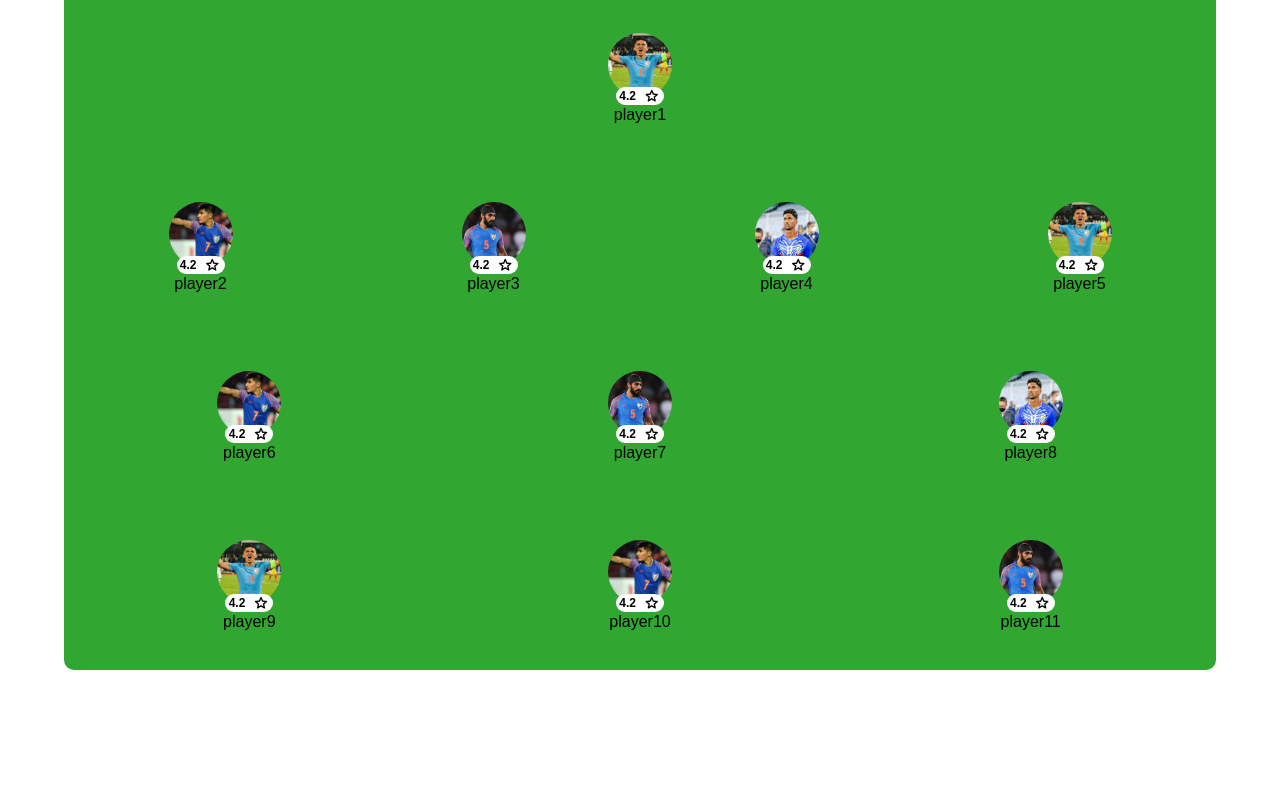
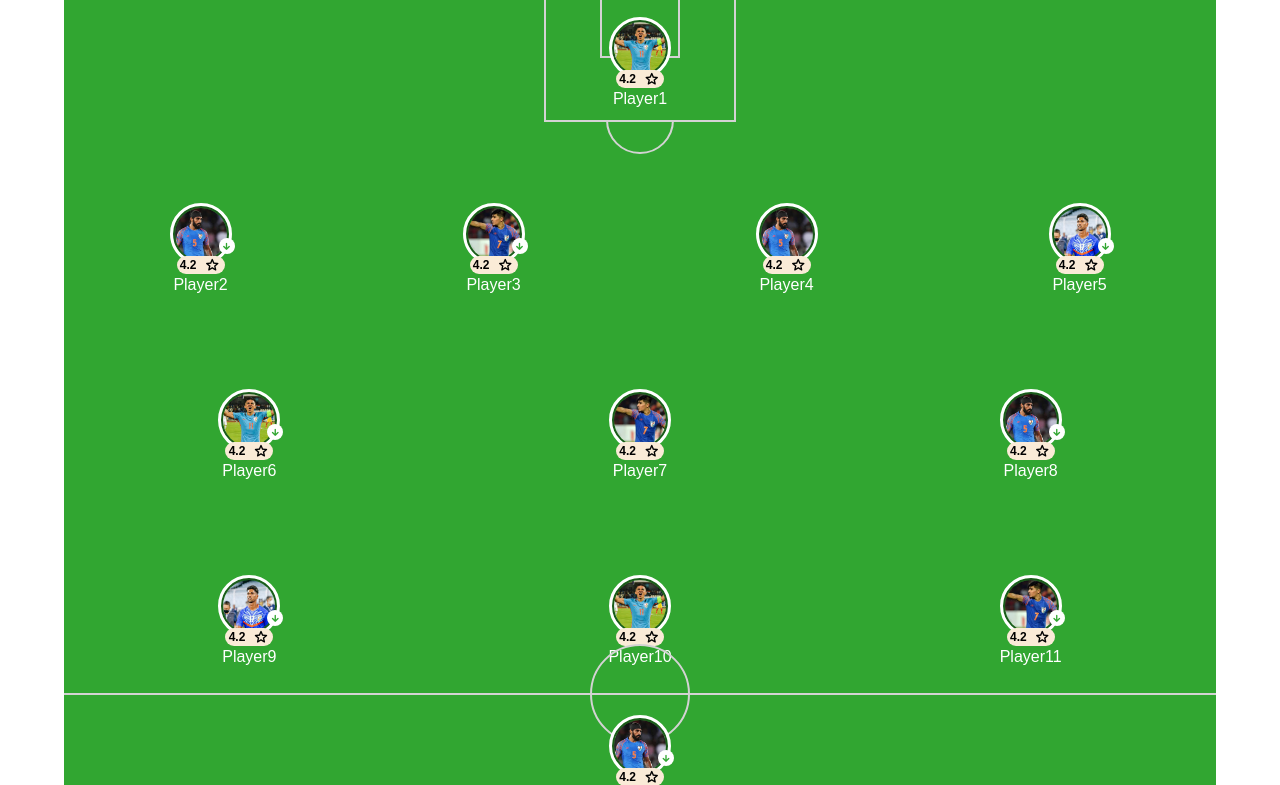
Before and after one commit to raviyadav7352/dreamSeven, a plain HTML site: page index.html in a window 1280 px wide. Shown: the part 120-905 px from the top of the page. Before the commit the page ends 800 px from the top, so only its background shows below. Drawn offline with nearby package versions, Linux system fonts and the light colour scheme.

Commit message:
data render by store

```diff
--- a/index.html
+++ b/index.html
@@ -12,9 +12,19 @@
 
 <body>
     <div class="container df-jusfy">
+        <!-- <div class="card">
+            <p class="text1">ADVICE #123</p>
+            <p class="text2">It is easy to sit and take notice what's difficult is getting up and taking action.</p>
+            <div class="line"><div class="backcolor"></div></div>
+            <div class="logo">
+                <span class="material-symbols-rounded">
+                verified
+                </span>
+            </div>
+        </div> -->
         <div class="wrapper df-dr-col align-c g10 ">
             <header class="header df-aln-center p10 flex-s">
-                <div class="flags flag df-aln-center g10">
+                <div class="flags flag df-aln-center row-r g10">
                     <div class="score">1 <span class="sore-screen">(4)</span></div>
                     <div class="imgbox">
                         <img src="images/download.png" alt="team flag" class="flagimg">
@@ -22,13 +32,13 @@
                 </div>
                 <div class="match-name">fifa world</div>
                 <div class="flags flag df-aln-center g10">
-                    <div class="score">1 <span class="sore-screen">(4)</span></div>
+                    <div class="score">1 <span class="sore-screen">(3)</span></div>
                     <div class="imgbox">
                         <img src="images/images.png" alt="team flag" class="flagimg">
                     </div>
                 </div>
             </header>
-            <section class="section df-dr-col overf-h bdr-rad flex-g">
+            <section class="section df-dr-col  bdr-rad flex-g">
                 <header class="section-header df-aln-center p10 flex-s">
                     <div class="flag-text">
                         <img src="images/download.png" alt="" class="img-section">
@@ -37,34 +47,48 @@
                     <div class="score-collection">4-3-3</div>
                 </header>
                 <section class="ground-section df-dr-col flex-g just-sp-ar">
-                    <div class="box1 box" id="player1">
-                        <!-- <div class="item df-dr-col align-c overf-h" >
-                            <img src="images/images (1).jfif" alt="player" class="item-img">
-                            <div class="ratting-box df-aln-center just-sp-ar">
-                                <p class="ratting">4.2</p>
-                                <input type="checkbox">
-                            </div>
-                            <p class="player-name">messi</p>
-                        </div> -->
+                    <div class="teamA">
+                        <div class="goalpost post1"><div class="smallpost"></div></div>
+                        <div class="centreLine"></div>
 
+                        <div class="box1 box" id="line1">
+
+                        </div>
+                        <div class="box1 box" id="line2">
+                        </div>
+                        <div class="box1 box" id="line3">
+
+                        </div>
+                        <div class="box1 box" id="line4">
+
+                        </div>
                     </div>
-                    <div class="box1 box df-y-center " id="player2">
-                        <!-- <div class="item"><img src="images/images (2).jfif" alt="player" class="item-img"> </div>
-                        <div class="item"><img src="images/images (3).jfif" alt="player" class="item-img"> </div>
-                        <div class="item"><img src="images/images (4).jfif" alt="player" class="item-img"> </div>
-                        <div class="item"><img src="images/images (1).jfif" alt="player" class="item-img"> </div> -->
-                    </div>
-                    <div class="box1 box" id="player3">
-                        <!-- <div class="item"><img src="images/images (1).jfif" alt="player" class="item-img"> </div>
-                        <div class="item"><img src="images/images (2).jfif" alt="player" class="item-img"> </div>
-                        <div class="item"><img src="images/images (3).jfif" alt="player" class="item-img"> </div> -->
-                    </div>
-                    <div class="box1 box" id="player4">
-                        <!-- <div class="item"><img src="images/images (3).jfif" alt="player" class="item-img"> </div>
-                        <div class="item"><img src="images/images (4).jfif" alt="player" class="item-img"> </div>
-                        <div class="item"><img src="images/images (2).jfif" alt="player" class="item-img"> </div> -->
+                    <div class="teamB">
+                        <div class="box1 box" id="line5">
+
+                        </div>
+                        <div class="box1 box" id="line6">
+
+                        </div>
+                        <div class="box1 box" id="line7">
+
+                        </div>
+                        <div class="box1 box" id="line8">
+
+                        </div>
+                        <div class="box1 box" id="line9">
+
+                        </div>
+                        <div class="goalpost post2"><div class="smallpost"></div></div>
                     </div>
                 </section>
+                <footer class="section-header footer df-aln-center p10 flex-s">
+                    <div class="flag-text">
+                        <img src="images/download.png" alt="" class="img-section">
+                        <p class="team-name">crotonia</p>
+                    </div>
+                    <div class="score-collection">4-3-3</div>
+                </header>
             </section>
         </div>
     </div>
--- a/script.js
+++ b/script.js
@@ -1,57 +1,98 @@
 (function () {
-    let playerData = [
-        { image: "images/images (1).jfif", pname: "player1", rate: "4.2", star: true },
-        { image: "images/images (2).jfif", pname: "player2", rate: "4.2", star: true },
-        { image: "images/images (3).jfif", pname: "player3", rate: "4.2", star: true },
-        { image: "images/images (4).jfif", pname: "player4", rate: "4.2", star: true },
-        { image: "images/images (1).jfif", pname: "player5", rate: "4.2", star: true },
-        { image: "images/images (2).jfif", pname: "player6", rate: "4.2", star: true },
-        { image: "images/images (3).jfif", pname: "player7", rate: "4.2", star: true },
-        { image: "images/images (4).jfif", pname: "player8", rate: "4.2", star: true },
-        { image: "images/images (1).jfif", pname: "player9", rate: "4.2", star: true },
-        { image: "images/images (2).jfif", pname: "player10", rate: "4.2", star: true },
-        { image: "images/images (3).jfif", pname: "player11", rate: "4.2", star: true },
+    let lineData = [
+        { image: "images/images (1).jfif", pname: "player1", rate: "4.2", star: false },
+        { image: "images/images (3).jfif", pname: "player2", rate: "4.2", star: true },
+        { image: "images/images (2).jfif", pname: "player3", rate: "4.2", star: true },
+        { image: "images/images (3).jfif", pname: "player4", rate: "4.2", star: false },
+        { image: "images/images (4).jfif", pname: "player5", rate: "4.2", star: true },
+        { image: "images/images (1).jfif", pname: "player6", rate: "4.2", star: true },
+        { image: "images/images (2).jfif", pname: "player7", rate: "4.2", star: false },
+        { image: "images/images (3).jfif", pname: "player8", rate: "4.2", star: true },
+        { image: "images/images (4).jfif", pname: "player9", rate: "4.2", star: true },
+        { image: "images/images (1).jfif", pname: "player10", rate: "4.2", star: false },
+        { image: "images/images (2).jfif", pname: "player11", rate: "4.2", star: true },
+        { image: "images/images (3).jfif", pname: "player1", rate: "4.2", star: true },
+        { image: "images/images (1).jfif", pname: "player2", rate: "4.2", star: false },
+        { image: "images/images (2).jfif", pname: "player3", rate: "4.2", star: true },
+        { image: "images/images (3).jfif", pname: "player4", rate: "4.2", star: true },
+        { image: "images/images (4).jfif", pname: "player5", rate: "4.2", star: false },
+        { image: "images/images (1).jfif", pname: "player6", rate: "4.2", star: true },
+        { image: "images/images (2).jfif", pname: "player7", rate: "4.2", star: true },
+        { image: "images/images (3).jfif", pname: "player8", rate: "4.2", star: false },
+        { image: "images/images (4).jfif", pname: "player9", rate: "4.2", star: true },
+        { image: "images/images (1).jfif", pname: "player10", rate: "4.2", star: false },
+        { image: "images/images (2).jfif", pname: "player11", rate: "4.2", star: true },
+
     ]
 
 
-    let playerSet = ()=>{
-        let html0 ='';
+    let lineSet = ()=>{
         let html1 ='';
         let html2 ='';
         let html3 ='';
+        let html4 ='';
+        let html5 ='';
+        let html6 ='';
+        let html7 ='';
+        let html8 ='';
+        let html9 ='';
         let item='';
 
-        playerData.forEach((item ,index)=>{
-            let htmlelem = `<div class="item df-dr-col align-c overf-h" >
-        <img src="${item.image}" alt="player" class="item-img">
+        lineData.forEach((item ,index)=>{
+            let hire = `
+            <div class="hire">
+                <span class="material-symbols-rounded arrowDown">
+                arrow_downward
+                </span>
+            </div>`
+            let htmlelem = `
+            <div class="item df-dr-col align-c " >
+                <div class="image-box">
+                    <img src="${item.image}" alt="line" class="item-img">
                     <div class="ratting-box df-aln-center just-sp-ar">
                         <p class="ratting">${item.rate}</p>
                         <span class="material-symbols-rounded star">
                             star
                         </span>
                     </div>
-        <p class="player-name">${item.pname}</p>
+                   ${item.star ? hire :''}
+                </div>
+                <p class="line-name">${item.pname}</p>
             </div>`
             if(index <=0 ){
-            html0 +=htmlelem
+            html1 +=htmlelem
         }else if(index >0 && index <=4){
-            html1 +=htmlelem
+            html2 +=htmlelem
         }else if(index >4 && index <=7){
-            html2 +=htmlelem
-        }else if(index >=7){
             html3 +=htmlelem
+        }else if(index >7 && index <=10){
+            html4 +=htmlelem
+        }else if(index >10 && index <=11){
+            html5 +=htmlelem
+        }else if(index >11 && index <=14){
+            html6 +=htmlelem
+        }else if(index >14 && index <=16){
+            html7 +=htmlelem
+        }else if(index >16 && index <=20){
+            html8 +=htmlelem
+        }else if(index >20){
+            html9 +=htmlelem
         }
 
         })
-
-        document.getElementById("player1").innerHTML=html0
-        document.getElementById("player2").innerHTML=html1
-        document.getElementById("player3").innerHTML=html2
-        document.getElementById("player4").innerHTML=html3
+        document.getElementById("line1").innerHTML=html1
+        document.getElementById("line2").innerHTML=html2
+        document.getElementById("line3").innerHTML=html3
+        document.getElementById("line4").innerHTML=html4
+        document.getElementById("line5").innerHTML=html5
+        document.getElementById("line6").innerHTML=html6
+        document.getElementById("line7").innerHTML=html7
+        document.getElementById("line8").innerHTML=html8
+        document.getElementById("line9").innerHTML=html9
     }
     let initFn = ()=>{
 
     }
-    playerSet()
+    lineSet()
 
 })()
--- a/style.css
+++ b/style.css
@@ -65,9 +65,10 @@ body{
 .just-sp-ar{
     justify-content: space-around;
 }
+.row-r{
+    flex-direction: row-reverse;
+}
 .container {
-    width: 100vw;
-    height: 100vh;
     background-color: var(--bg-color);
 }
 .wrapper {
@@ -80,42 +81,144 @@ body{
     justify-content: space-between;
     width: -webkit-fill-available;
 }
+.match-name {
+    font-size: 23px;
+    text-transform: capitalize;
+    color: blue;
+}
 .flag-text {
     display: flex;
     gap: 10px;
     align-items: center;
 }
-
 .item {
-    width: 4rem;
-    text-align: center;
+    width: 4.5rem;
+    padding: 6px;
+    gap: 14px;
 }
-
 .item-img {
     width: 100%;
-    height: 4rem;
+    height: 100%;
     object-fit: cover;
-    border-radius: 40px;
+    border-radius: 100%;
+    border: 2px solid #1b591b;
+    outline: solid #fff;
 }
-
 .box {
     display: flex;
     justify-content: space-around;
     align-items: center;
     gap: 20px;
+    margin: 20px 0;
+    z-index: 3;
 }
 
 .section {
     width: 90%;
-    height: 86%;
-    background:var(--bg-secondry);
+    background: var(--bg-secondry);
     margin-bottom: 10px;
+}
+.teamA {
+    height: 50%;
+    display: flex;
+    flex-direction: column;
+    gap: 46px;
+}
+
+.teamB {
+    height: 50%;
+    z-index: 12;
+    display: flex;
+    flex-direction: column;
+}
+.goalpost {
+    height: 8rem;
+    position: absolute;
+    border: 2px solid lightgray;
+    width: 12rem;
+    border-top: 0;
+    background: #31a631;
+    margin-left: auto;
+    margin-right: auto;
+    left: 0;
+    right: 0;
+    z-index: -1;
+}
+.post2 {
+    bottom: 0;
+    rotate: 180deg;
+}
+
+.post1 {
+    top: 0;
+}
+.smallpost {
+    height: 4rem;
+    width: 5rem;
+    border: 2px solid lightgray;
+    margin: auto;
+    border-top: 0;
+}
+.goalpost:after, .goalpost:before {
+    content: '';
+    position: absolute;
+    left: 50%;
+    width: 4rem;
+}
+.centreLine {
+    background: lightgray;
+    height: 2px;
+    position: absolute;
+    top: 50%;
+    width: 100%;
+}
+.line-name {
+    text-transform: capitalize;
+    color: #fff;
+}
+.centreLine:after {
+    content: '';
+    position: absolute;
+    height: 6rem;
+    width: 6rem;
+    border-radius: 100%;
+    border: 2px solid lightgray;
+    z-index: 12;
+    left: 50%;
+    top: 50%;
+    transform: translate3d(-50%, -50%, 0px);
+}
+
+.goalpost:after {
+    border-top: 0;
+    background: #31a631;
+    bottom: 0px;
+    width: 5rem;
+    height: 3rem;
+    margin-left: auto;
+    margin-right: auto;
+    left: 0;
+    right: 0;
+}
+
+.goalpost:before {
+    border: 2px solid lightgray;
+    bottom: 0;
+    border-radius: 50%;
+    height: 4rem;
+    z-index: -1;
+    transform: translate3d(-50%, 50%, 0);
+}
+.ground-section {
+    position: relative;
+    z-index: 1;
 }
 .section-header {
     justify-content: space-between;
     background: var(--bg-tertiary);
-    color:var(--bg-color);
-    }
+    color: var(--bg-color);
+    border-radius: 10px 10px 0 0;
+}
 
 .flag-text {
     display: flex;
@@ -128,6 +231,11 @@ body{
     align-items: center;
 } */
 
+.image-box {
+    width: 3.5rem;
+    height: 3.5rem;
+    position: relative;
+}
 .imgbox {
     height: 2rem;
     width: 2rem;
@@ -142,12 +250,106 @@ body{
 
 .ratting-box {
     border-radius: 23px;
-    background: var(--bg-color);
-    margin: -10px 0 1px;
     font-size: 12px;
+    margin-left: auto;
+    margin-right: auto;
     font-weight: 600;
+    left: 0;
+    right: 0;
+    bottom: -12px;
     width: 3rem;
+    background: antiquewhite;
+    position: absolute;
 }
 .star {
     font-size: 18px;
 }
+.arrowDown {
+    font-size: 11px;
+    font-weight: 800;
+    line-height: 16px;
+    color: #31a631;
+}
+.hire {
+    position: absolute;
+    bottom: 8px;
+    right: -6px;
+    width: 1rem;
+    height: 1rem;
+    border-radius: 100%;
+    background: #fff;
+    text-align: center;
+}
+.footer {
+    border-radius: 0 0 10px 10px;
+}
+
+
+
+.card {
+    height: 11rem;
+    width: 24rem;
+    background: #313a49;
+    color: #fff;
+    margin: 20px;
+    padding: 10px;
+    border-radius: 10px;
+    text-align: center;
+    position: relative;
+}
+
+
+p.text1 {
+    color: #5be0a9;
+    margin: 10px 0;
+    font-size: 12px;
+}
+
+.logo {
+    background: #c4c46d;
+    border-radius: 40px;
+    width: 2.3rem;
+    height: 2.3rem;
+    position: absolute;
+    bottom: -15px;
+    left: 50%;
+    transform: translateX(-50%);
+    line-height: 3rem;
+}
+
+.line {
+    height: 2px;
+    position: relative;
+    background: #b1d8b152;
+    border-radius: 10px;
+}
+
+p.text2 {
+    margin: 20px 0;
+}
+
+.line:after, .line:before {
+    content: '';
+    position: absolute;
+    height: 10px;
+    border-top: 0;
+    width: 4px;
+    background: #61e967;
+    top: -4px;
+    left: 48%;
+    transform: translateX(-50%);
+    border-bottom: 0;
+    border-radius: 10px;
+    z-index: 12;
+}
+
+.line:before {margin-left: 6px;}
+.backcolor {
+    height: 1rem;
+    width: 1.6rem;
+    position: absolute;
+    background: #313a49;
+    left: 50%;
+    transform: translateX(-50%);
+    top: -7px;
+}
```
Lines whose indentation alone changed are shown as unchanged.
